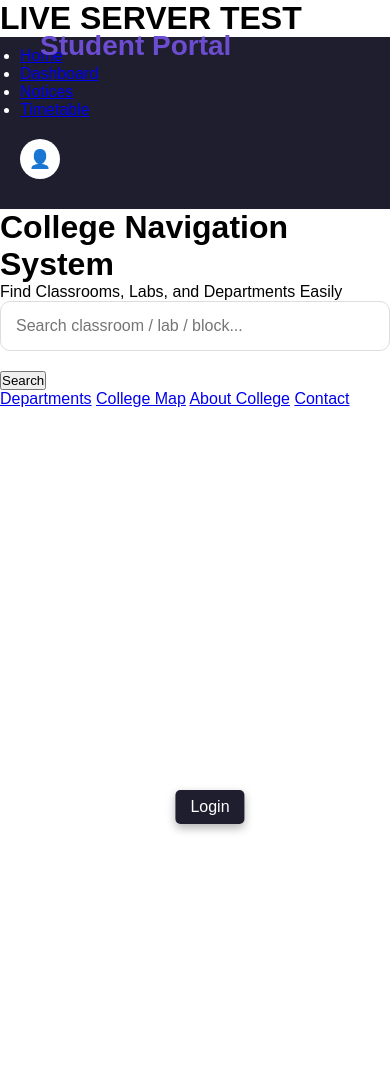
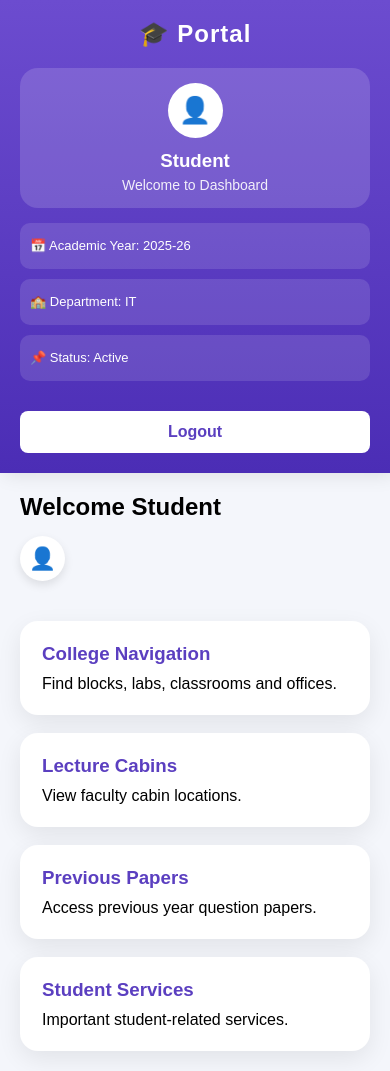
Before and after one commit to ramcharan4584/Navigation, a plain HTML site: page public/dashboard.html in a window 390 px wide. Before the commit the page ends 844 px from the top, so only its background shows below. Drawn offline with Linux system fonts and the light colour scheme.

Commit message:
New Dashboard Added

```diff
--- /dev/null
+++ b/public/dashboard.css
@@ -0,0 +1,287 @@
+* {
+  margin: 0;
+  padding: 0;
+  box-sizing: border-box;
+  font-family: Arial, sans-serif;
+}
+
+body {
+  display: flex;
+  min-height: 100vh;
+  background: #f4f6fb;
+}
+
+/* SIDEBAR */
+.sidebar {
+  width: 260px;
+  height: 100vh;
+
+  background: linear-gradient(
+    180deg,
+    #6c4ccf,
+    #4b2db5
+  );
+
+  padding: 25px 20px;
+
+  display: flex;
+  flex-direction: column;
+
+  position: fixed;
+  left: 0;
+  top: 0;
+
+  box-shadow: 4px 0 20px rgba(0,0,0,0.12);
+}
+
+/* LOGO */
+.sidebar h2 {
+  color: white;
+  font-size: 28px;
+  margin-bottom: 45px;
+
+  text-align: center;
+  letter-spacing: 1px;
+}
+
+/* SIDEBAR LINKS */
+.sidebar a {
+  text-decoration: none;
+  color: white;
+
+  padding: 15px 18px;
+  margin-bottom: 12px;
+
+  border-radius: 14px;
+
+  font-size: 16px;
+  font-weight: 500;
+
+  transition: all 0.3s ease;
+
+  display: flex;
+  align-items: center;
+  gap: 12px;
+}
+
+/* HOVER EFFECT */
+.sidebar a:hover {
+  background: rgba(255,255,255,0.18);
+
+  transform: translateX(6px);
+}
+
+/* ACTIVE LINK */
+.sidebar a.active {
+  background: white;
+  color: #5b3fc0;
+}
+
+/* LOGOUT BUTTON */
+.sidebar button {
+  margin-top: auto;
+
+  padding: 14px;
+  border: none;
+  border-radius: 14px;
+
+  background: white;
+  color: #5b3fc0;
+
+  font-size: 16px;
+  font-weight: bold;
+
+  cursor: pointer;
+
+  transition: 0.3s;
+}
+
+/* LOGOUT HOVER */
+.sidebar button:hover {
+  background: #f3f3f3;
+
+  transform: scale(1.03);
+}
+
+.sidebar h2 {
+  margin-bottom: 40px;
+}
+
+.sidebar a {
+  display: block;
+  color: white;
+  text-decoration: none;
+  margin: 20px 0;
+  font-size: 16px;
+}
+
+.sidebar a:hover {
+  background: rgba(255,255,255,0.15);
+  padding: 10px;
+  border-radius: 8px;
+}
+
+.sidebar button {
+  margin-top: 40px;
+  width: 100%;
+  padding: 12px;
+  border: none;
+  border-radius: 8px;
+  background: white;
+  color: #5b3fc0;
+  cursor: pointer;
+}
+
+.main-content {
+  flex: 1;
+  padding: 30px;
+  margin-left: 260px;
+}
+
+.topbar {
+  display: flex;
+  justify-content: space-between;
+  align-items: center;
+  margin-bottom: 40px;
+}
+
+.profile {
+  width: 45px;
+  height: 45px;
+  background: white;
+  border-radius: 50%;
+  display: flex;
+  align-items: center;
+  justify-content: center;
+  box-shadow: 0 4px 10px rgba(0,0,0,0.1);
+  font-size: 22px;
+}
+
+.cards {
+  display: grid;
+  grid-template-columns: repeat(2, 1fr);
+  gap: 25px;
+}
+
+.card {
+  background: white;
+  padding: 30px;
+  border-radius: 18px;
+  box-shadow: 0 8px 25px rgba(0,0,0,0.08);
+  cursor: pointer;
+  transition: 0.3s;
+}
+
+.card:hover {
+  transform: translateY(-8px);
+}
+
+.card h3 {
+  color: #5b3fc0;
+  margin-bottom: 10px;
+}
+.student-card {
+  background: rgba(255,255,255,0.15);
+  padding: 20px;
+  border-radius: 18px;
+  text-align: center;
+  color: white;
+  margin-bottom: 25px;
+}
+
+.avatar {
+  width: 70px;
+  height: 70px;
+  background: white;
+  color: #5b3fc0;
+  border-radius: 50%;
+  margin: 0 auto 12px;
+  display: flex;
+  align-items: center;
+  justify-content: center;
+  font-size: 32px;
+}
+
+.student-card h3 {
+  margin-bottom: 5px;
+}
+
+.student-card p {
+  font-size: 14px;
+  opacity: 0.9;
+}
+
+.quick-info {
+  color: white;
+  font-size: 14px;
+  line-height: 2;
+}
+
+.quick-info p {
+  background: rgba(255,255,255,0.12);
+  padding: 10px;
+  border-radius: 10px;
+  margin-bottom: 10px;
+}
+/* MOBILE RESPONSIVE DESIGN */
+@media (max-width: 768px) {
+
+  body {
+    flex-direction: column;
+  }
+
+  .sidebar {
+    position: relative;
+    width: 100%;
+    height: auto;
+    padding: 20px;
+  }
+
+  .sidebar h2 {
+    font-size: 24px;
+    margin-bottom: 20px;
+  }
+
+  .student-card {
+    padding: 15px;
+    margin-bottom: 15px;
+  }
+
+  .avatar {
+    width: 55px;
+    height: 55px;
+    font-size: 26px;
+  }
+
+  .quick-info {
+    font-size: 13px;
+  }
+
+  .sidebar button {
+    margin-top: 20px;
+  }
+
+  .main-content {
+    margin-left: 0;
+    padding: 20px;
+  }
+
+  .topbar {
+    flex-direction: column;
+    align-items: flex-start;
+    gap: 15px;
+  }
+
+  .topbar h1 {
+    font-size: 24px;
+  }
+
+  .cards {
+    grid-template-columns: 1fr;
+    gap: 18px;
+  }
+
+  .card {
+    padding: 22px;
+  }
+}
--- a/public/dashboard.html
+++ b/public/dashboard.html
@@ -1,65 +1,62 @@
 <!DOCTYPE html>
 <html lang="en">
 <head>
-    <meta charset="UTF-8">
-    <title>College Navigation System</title>
-    <link rel="stylesheet" href="style.css">
+  <meta charset="UTF-8">
+  <meta name="viewport" content="width=device-width, initial-scale=1.0">
+  <title>Student Dashboard</title>
+  <link rel="stylesheet" href="dashboard.css">
 </head>
-
 <body>
 
-    <h1>LIVE SERVER TEST</h1>
-    <nav class="navbar">
+  <div class="sidebar">
+  <h2>🎓 Portal</h2>
 
-    <ul class="nav-links">
-    <li><a href="#">Home</a></li>
-    <li><a href="#">Dashboard</a></li>
-    <li><a href="#">Notices</a></li>
-    <li><a href="#">Timetable</a></li>
-    </ul>
+  <div class="student-card">
+    <div class="avatar">👤</div>
+    <h3>Student</h3>
+    <p>Welcome to Dashboard</p>
+  </div>
 
-  <div class="profile-section">
+  <div class="quick-info">
+    <p>📅 Academic Year: 2025-26</p>
+    <p>🏫 Department: IT</p>
+    <p>📌 Status: Active</p>
   </div>
-</nav>
-<div class="navbar">
-  <h2 class="logo">Student Portal</h2>
 
-  <div class="nav-right">
-    <button class="profile-btn" onclick="openProfile()">👤</button>
-  </div>
+  <button onclick="logout()">Logout</button>
 </div>
-<!-- NAVBAR -->
-<div class="navbar">
-  <div class="nav-buttons">
-    <button class="login-btn" onclick="openLogin()">
-  Login
-</button>
-  </div>
-</div>
-    <!-- Header -->
-    <header>
-        <h1>College Navigation System</h1>
-        <p>Find Classrooms, Labs, and Departments Easily</p>
-    </header>
 
-    <!-- Search Section -->
-    <div class="search-box">
-        <input type="text" id="searchInput" placeholder="Search classroom / lab / block...">
-        <button onclick="searchLocation()">Search</button>
+  <div class="main-content">
+    <div class="topbar">
+      <h1>Welcome Student</h1>
+      <div class="profile">👤</div>
     </div>
 
-    <!-- Quick Links -->
-    <div class="menu">
-        <a href="#">Departments</a>
-        <a href="#">College Map</a>
-        <a href="#">About College</a>
-        <a href="#">Contact</a>
+    <div class="cards">
+      <div class="card">
+        <h3>College Navigation</h3>
+        <p>Find blocks, labs, classrooms and offices.</p>
+      </div>
+
+      <div class="card">
+        <h3>Lecture Cabins</h3>
+        <p>View faculty cabin locations.</p>
+      </div>
+
+      <div class="card">
+        <h3>Previous Papers</h3>
+        <p>Access previous year question papers.</p>
+      </div>
+
+      <div class="card">
+        <h3>Student Services</h3>
+        <p>Important student-related services.</p>
+      </div>
     </div>
+  </div>
 
-    <!-- Result Box -->
-    <div id="resultBox"></div>
-
-    <script src="script.js"></script>
-
+  <script src="dashboard.js"></script>
+  <script src="https://www.gstatic.com/firebasejs/10.7.1/firebase-app-compat.js"></script>
+  <script src="https://www.gstatic.com/firebasejs/10.7.1/firebase-auth-compat.js"></script>
 </body>
 </html>
--- /dev/null
+++ b/public/dashboard.js
@@ -0,0 +1,4 @@
+function logout() {
+  alert("Logged out successfully!");
+  window.location.href = "index.html";
+}
--- a/public/script.js
+++ b/public/script.js
@@ -14,7 +14,8 @@ firebase.initializeApp(firebaseConfig);
 const auth = firebase.auth();
 
 window.addEventListener("DOMContentLoaded", () => {
-  // PASSWORD SHOW / HIDE
+
+  // LOGIN PASSWORD TOGGLE
   const togglePassword = document.getElementById("togglePassword");
   const password = document.getElementById("password");
 
@@ -24,6 +25,26 @@ window.addEventListener("DOMContentLoaded", () => {
 
     togglePassword.classList.toggle("fa-eye");
     togglePassword.classList.toggle("fa-eye-slash");
+  });
+
+  // SIGNUP PASSWORD TOGGLE
+  const toggleSignupPassword =
+    document.getElementById("toggleSignupPassword");
+
+  const signupPassword =
+    document.getElementById("signupPassword");
+
+  toggleSignupPassword.addEventListener("click", () => {
+
+    const type =
+      signupPassword.type === "password"
+        ? "text"
+        : "password";
+
+    signupPassword.type = type;
+
+    toggleSignupPassword.classList.toggle("fa-eye");
+    toggleSignupPassword.classList.toggle("fa-eye-slash");
   });
 
   // SIGN IN BUTTON
@@ -40,7 +61,6 @@ window.addEventListener("DOMContentLoaded", () => {
 
   auth.signInWithEmailAndPassword(email, passwordValue)
     .then(() => {
-      alert("Login successful!");
       window.location.href = "dashboard.html";
     })
     .catch((error) => {
@@ -77,7 +97,6 @@ function googleLogin() {
 
   auth.signInWithPopup(provider)
     .then((result) => {
-      alert("Google login successful!");
       window.location.href = "dashboard.html";
     })
     .catch((error) => {
@@ -123,3 +142,19 @@ function registerUser() {
       alert(error.message);
     });
 }
+function forgotPassword() {
+  const email = document.querySelector('input[type="email"]').value;
+
+  if (email === "") {
+    alert("Please enter your registered email first.");
+    return;
+  }
+
+  auth.sendPasswordResetEmail(email)
+    .then(() => {
+      alert("Password reset link sent to your email.");
+    })
+    .catch((error) => {
+      alert(error.message);
+    });
+}
--- a/public/style.css
+++ b/public/style.css
@@ -378,3 +378,132 @@ input {
 .signup-box input {
     margin-bottom: 15px;
 }
+/* MOBILE RESPONSIVE */
+@media (max-width: 768px) {
+
+    body {
+        overflow-y: auto;
+    }
+
+    .container {
+        flex-direction: column;
+        height: auto;
+    }
+
+    /* LEFT SIDE */
+    .left-section {
+        width: 100%;
+        padding: 30px 20px;
+        min-height: auto;
+    }
+
+    .logo {
+        position: relative;
+        top: 0;
+        left: 0;
+        text-align: center;
+        margin-bottom: 25px;
+        font-size: 24px;
+    }
+
+    .login-box {
+        width: 100%;
+        max-width: 100%;
+        padding: 25px;
+    }
+
+    .login-box h1 {
+        font-size: 32px;
+        text-align: center;
+    }
+
+    .login-box p {
+        text-align: center;
+    }
+
+    input {
+        padding: 14px;
+        font-size: 15px;
+    }
+
+    .signin-btn,
+    .google-btn {
+        padding: 14px;
+        font-size: 15px;
+    }
+
+    /* RIGHT SIDE */
+    .right-section {
+        width: 100%;
+        padding: 30px 20px;
+    }
+
+    .right-content {
+        padding: 10px;
+    }
+
+    .right-content h1 {
+        font-size: 34px;
+    }
+
+    .right-content p {
+        font-size: 16px;
+    }
+
+    .portal-image {
+        width: 80%;
+        max-width: 280px;
+    }
+}
+@media (max-width: 768px) {
+
+  html, body {
+    width: 100%;
+    overflow-x: hidden;
+  }
+
+  .container {
+    display: block;
+    width: 100%;
+    height: auto;
+  }
+
+  .left-section {
+    width: 100%;
+    min-height: 100vh;
+    padding: 20px;
+    display: flex;
+    flex-direction: column;
+  }
+
+  .right-section {
+    display: none;
+  }
+
+  .logo {
+    position: static;
+    text-align: center;
+    margin: 20px 0;
+    font-size: 26px;
+  }
+
+  .login-box {
+    width: 100%;
+    max-width: 380px;
+    margin: 0 auto;
+    padding: 25px;
+  }
+
+  .login-box h1 {
+    font-size: 38px;
+    text-align: center;
+  }
+
+  input {
+    width: 100%;
+  }
+
+  .google-btn {
+    width: 100%;
+  }
+}
```
Also changed, not shown: public/index.html (+9 -6 lines), 1 other file.
